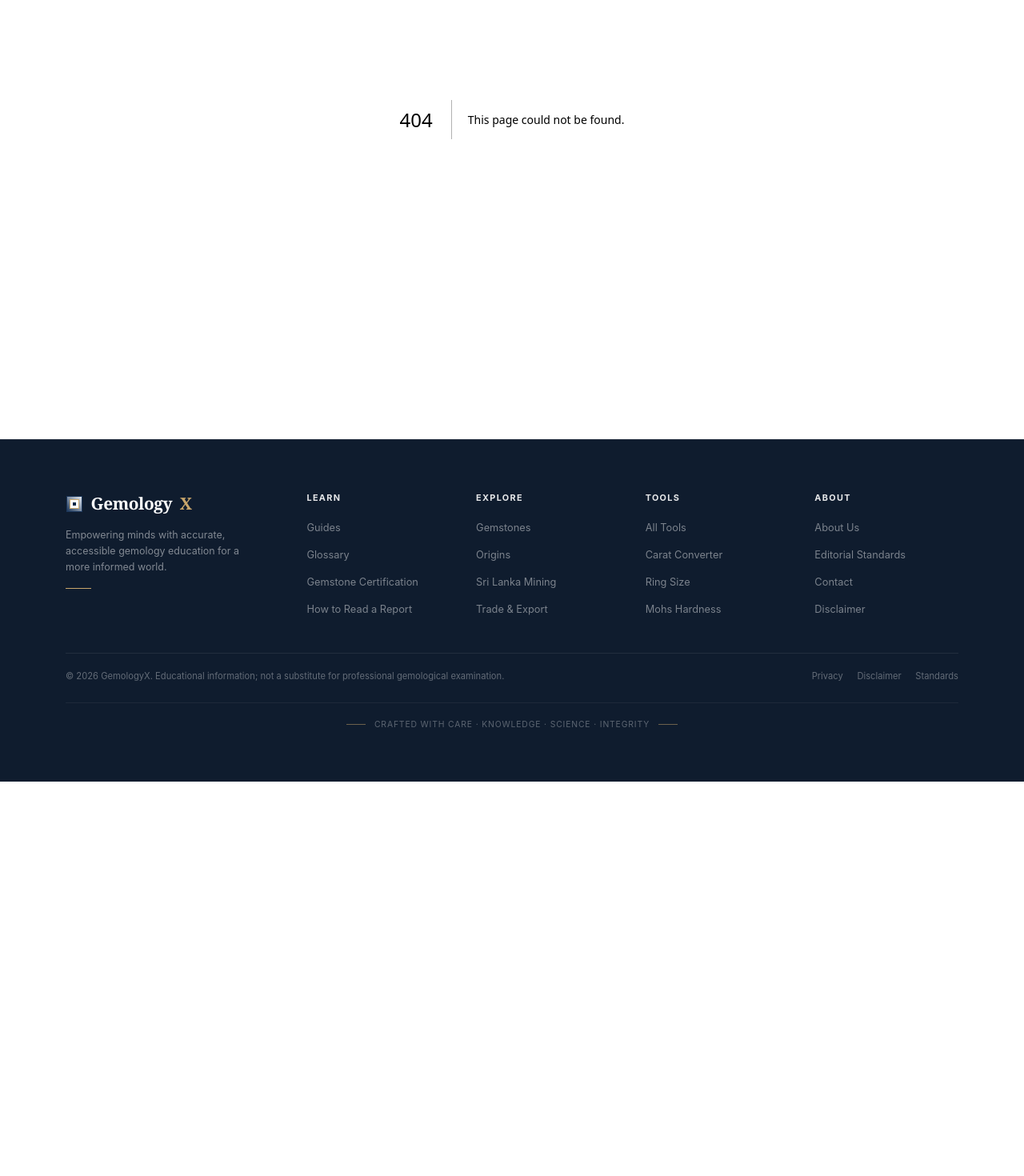
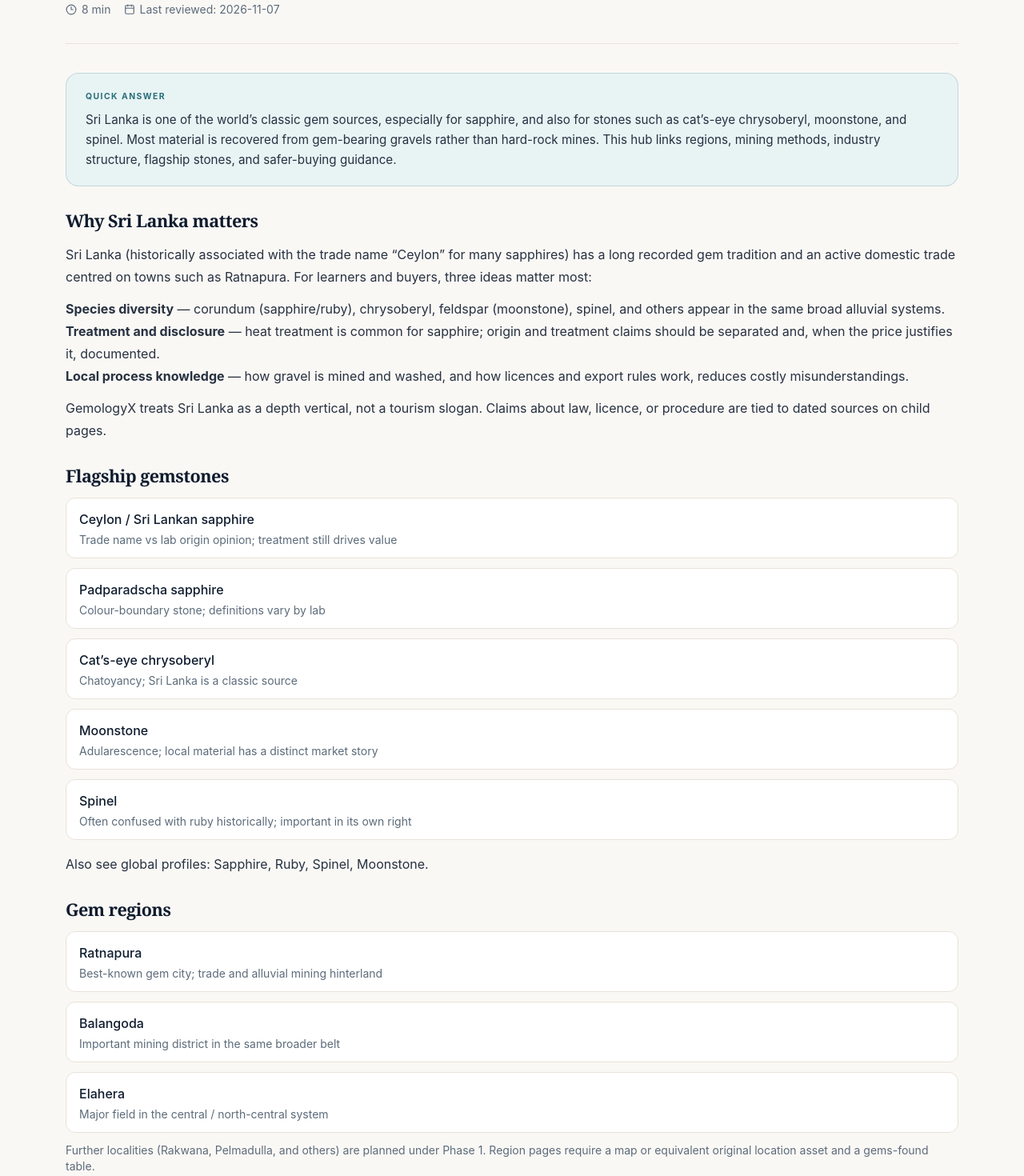
Before and after one commit to LinukaBandara/GemologyX, a Next.js app: page /sri-lanka in a window 1280 px wide. Before the commit this address had no page. Shown: the part 320-1790 px from the top of the page at 80% size. Before the commit the page ends 1297 px from the top, so only its background shows below. Built offline with nearby package versions, Linux system fonts and the light colour scheme.

Commit message:
content: GX-009 Sri Lanka gemstones hub (Phase 0)

```diff
--- /dev/null
+++ b/src/app/sri-lanka/page.tsx
@@ -0,0 +1,269 @@
+import type { Metadata } from "next";
+import Link from "next/link";
+import {
+  ArticleLayout,
+  ArticleSection,
+  QuickAnswer,
+} from "@/components/article-layout";
+
+export const metadata: Metadata = {
+  title: "Sri Lanka Gemstones: The Complete Guide | GemologyX",
+  description:
+    "A practical guide to Sri Lanka’s gemstones — sapphire, mining regions, industry, buying risks, and how the trade works. Educational reference, not a buying service.",
+};
+
+const flagshipGems = [
+  {
+    name: "Ceylon / Sri Lankan sapphire",
+    note: "Trade name vs lab origin opinion; treatment still drives value",
+    href: "/sri-lanka/gems/ceylon-sapphire",
+  },
+  {
+    name: "Padparadscha sapphire",
+    note: "Colour-boundary stone; definitions vary by lab",
+    href: "/sri-lanka/gems/padparadscha-sapphire",
+  },
+  {
+    name: "Cat’s-eye chrysoberyl",
+    note: "Chatoyancy; Sri Lanka is a classic source",
+    href: "/sri-lanka/gems/cats-eye",
+  },
+  {
+    name: "Moonstone",
+    note: "Adularescence; local material has a distinct market story",
+    href: "/sri-lanka/gems/moonstone",
+  },
+  {
+    name: "Spinel",
+    note: "Often confused with ruby historically; important in its own right",
+    href: "/sri-lanka/gems/spinel",
+  },
+];
+
+const regions = [
+  {
+    name: "Ratnapura",
+    note: "Best-known gem city; trade and alluvial mining hinterland",
+    href: "/sri-lanka/regions/ratnapura",
+  },
+  {
+    name: "Balangoda",
+    note: "Important mining district in the same broader belt",
+    href: "/sri-lanka/regions/balangoda",
+  },
+  {
+    name: "Elahera",
+    note: "Major field in the central / north-central system",
+    href: "/sri-lanka/regions/elahera",
+  },
+];
+
+export default function Page() {
+  return (
+    <ArticleLayout
+      category="Sri Lanka"
+      readTime="8 min"
+      title="Sri Lanka Gemstones: The Complete Guide"
+      crumbHref="/"
+      crumbLabel="Home"
+      lastReviewed="2026-11-07"
+      related={[
+        { label: "Ceylon sapphire", href: "/sri-lanka/gems/ceylon-sapphire" },
+        { label: "Ratnapura", href: "/sri-lanka/regions/ratnapura" },
+        { label: "Buying scams guide", href: "/sri-lanka/buying/gemstone-scams" },
+        { label: "Editorial policy", href: "/editorial-policy" },
+      ]}
+    >
+      <QuickAnswer>
+        <p>
+          Sri Lanka is one of the world’s classic gem sources, especially for
+          sapphire, and also for stones such as cat’s-eye chrysoberyl, moonstone,
+          and spinel. Most material is recovered from gem-bearing gravels rather
+          than hard-rock mines. This hub links regions, mining methods, industry
+          structure, flagship stones, and safer-buying guidance.
+        </p>
+      </QuickAnswer>
+
+      <ArticleSection heading="Why Sri Lanka matters">
+        <p>
+          Sri Lanka (historically associated with the trade name “Ceylon” for many
+          sapphires) has a long recorded gem tradition and an active domestic trade
+          centred on towns such as Ratnapura. For learners and buyers, three ideas
+          matter most:
+        </p>
+        <ul>
+          <li>
+            <strong>Species diversity</strong> — corundum (sapphire/ruby),
+            chrysoberyl, feldspar (moonstone), spinel, and others appear in the
+            same broad alluvial systems.
+          </li>
+          <li>
+            <strong>Treatment and disclosure</strong> — heat treatment is common
+            for sapphire; origin and treatment claims should be separated and,
+            when the price justifies it, documented.
+          </li>
+          <li>
+            <strong>Local process knowledge</strong> — how gravel is mined and
+            washed, and how licences and export rules work, reduces costly
+            misunderstandings.
+          </li>
+        </ul>
+        <p>
+          GemologyX treats Sri Lanka as a depth vertical, not a tourism slogan.
+          Claims about law, licence, or procedure are tied to dated sources on
+          child pages.
+        </p>
+      </ArticleSection>
+
+      <ArticleSection heading="Flagship gemstones">
+        <div className="not-prose space-y-3">
+          {flagshipGems.map((g) => (
+            <Link
+              key={g.href}
+              href={g.href}
+              className="block rounded-xl border border-border bg-white px-4 py-3 transition-colors hover:border-[rgba(30,58,95,0.3)]"
+            >
+              <p className="font-medium text-foreground">{g.name}</p>
+              <p className="mt-0.5 text-sm text-muted">{g.note}</p>
+            </Link>
+          ))}
+        </div>
+        <p className="mt-4">
+          Also see global profiles:{" "}
+          <Link href="/gemstones/sapphire">Sapphire</Link>,{" "}
+          <Link href="/gemstones/ruby">Ruby</Link>,{" "}
+          <Link href="/gemstones/spinel">Spinel</Link>,{" "}
+          <Link href="/gemstones/moonstone">Moonstone</Link>.
+        </p>
+      </ArticleSection>
+
+      <ArticleSection heading="Gem regions">
+        <div className="not-prose space-y-3">
+          {regions.map((r) => (
+            <Link
+              key={r.href}
+              href={r.href}
+              className="block rounded-xl border border-border bg-white px-4 py-3 transition-colors hover:border-[rgba(30,58,95,0.3)]"
+            >
+              <p className="font-medium text-foreground">{r.name}</p>
+              <p className="mt-0.5 text-sm text-muted">{r.note}</p>
+            </Link>
+          ))}
+        </div>
+        <p className="mt-3 text-sm text-muted">
+          Further localities (Rakwana, Pelmadulla, and others) are planned under
+          Phase 1. Region pages require a map or equivalent original location
+          asset and a gems-found table.
+        </p>
+      </ArticleSection>
+
+      <ArticleSection heading="Industry, regulation, and trade">
+        <ul>
+          <li>
+            <Link href="/sri-lanka/gem-industry">
+              Sri Lanka’s gem industry explained
+            </Link>{" "}
+            — mine to export chain
+          </li>
+          <li>
+            <Link href="/sri-lanka/regulation/ngja-licence">NGJA licences</Link>{" "}
+            — who needs what (official sources only)
+          </li>
+          <li>
+            <Link href="/sri-lanka/trade/export-procedure">
+              Export procedure overview
+            </Link>{" "}
+            — steps and documents at a high level
+          </li>
+        </ul>
+        <p>
+          These pages are updated when official rules change. If a detail cannot
+          be verified against a current primary source, it is not published as
+          fact.
+        </p>
+      </ArticleSection>
+
+      <ArticleSection heading="Mining and geology">
+        <ul>
+          <li>
+            <Link href="/sri-lanka/geology/gem-gravels">
+              Gem-bearing gravels of Sri Lanka
+            </Link>
+          </li>
+          <li>
+            <Link href="/sri-lanka/mining/methods">Mining methods hub</Link> —
+            pit, tunnel, river, washing
+          </li>
+        </ul>
+      </ArticleSection>
+
+      <ArticleSection heading="Buying in Sri Lanka">
+        <p>
+          Buying well is less about “secret mines” and more about process: know
+          what species and treatment you are paying for; prefer written
+          descriptions; treat origin stories and certificates as claims to
+          verify; walk away from pressure selling.
+        </p>
+        <ul>
+          <li>
+            <Link href="/sri-lanka/buying/ratnapura-gem-market">
+              Buying at the Ratnapura gem market
+            </Link>
+          </li>
+          <li>
+            <Link href="/sri-lanka/buying/gemstone-scams">
+              Gemstone scams in Sri Lanka and how to avoid them
+            </Link>
+          </li>
+          <li>
+            Related:{" "}
+            <Link href="/si/learn/gemstone-buying-checklist">
+              Buying checklist (Sinhala)
+            </Link>
+          </li>
+        </ul>
+      </ArticleSection>
+
+      <ArticleSection heading="Frequently asked questions">
+        <p>
+          <strong>
+            Is every blue sapphire from Sri Lanka a “Ceylon sapphire”?
+          </strong>
+          <br />
+          No. “Ceylon” is widely used in trade for Sri Lanka–associated sapphire,
+          but lab origin, if stated, is usually an opinion. Quality and treatment
+          still dominate value. See{" "}
+          <Link href="/sri-lanka/gems/ceylon-sapphire">Ceylon Sapphire</Link>.
+        </p>
+        <p>
+          <strong>Can I visit mines as a tourist?</strong>
+          <br />
+          Access varies by site, licence, and safety. Do not assume open public
+          access. Region pages note visitor reality only where verified.
+        </p>
+        <p>
+          <strong>Are Sri Lankan sapphires always unheated?</strong>
+          <br />
+          No. Heat treatment is common worldwide, including for material from Sri
+          Lanka. Ask for treatment disclosure and support it with a report when
+          the price warrants it.
+        </p>
+        <p>
+          <strong>Is this site a dealer or appraisal service?</strong>
+          <br />
+          No. GemologyX is an educational reference. We do not buy, sell, or issue
+          laboratory reports.
+        </p>
+      </ArticleSection>
+
+      <ArticleSection heading="Sources">
+        <p>
+          Child pages carry detailed citations. Hub-level background aligns with
+          established gemmological locality literature and Sri Lankan
+          trade/regulatory context as documented on regulation and industry
+          pages.
+        </p>
+      </ArticleSection>
+    </ArticleLayout>
+  );
+}
```
